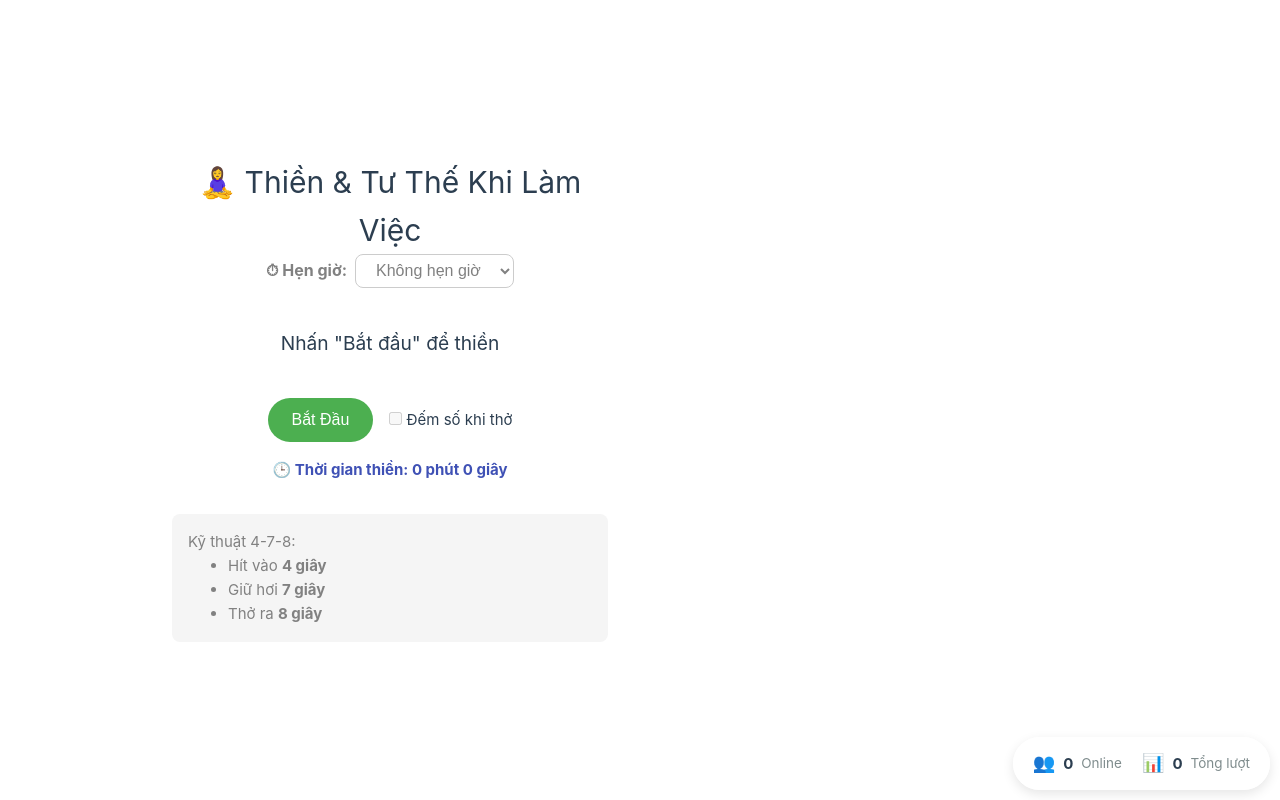
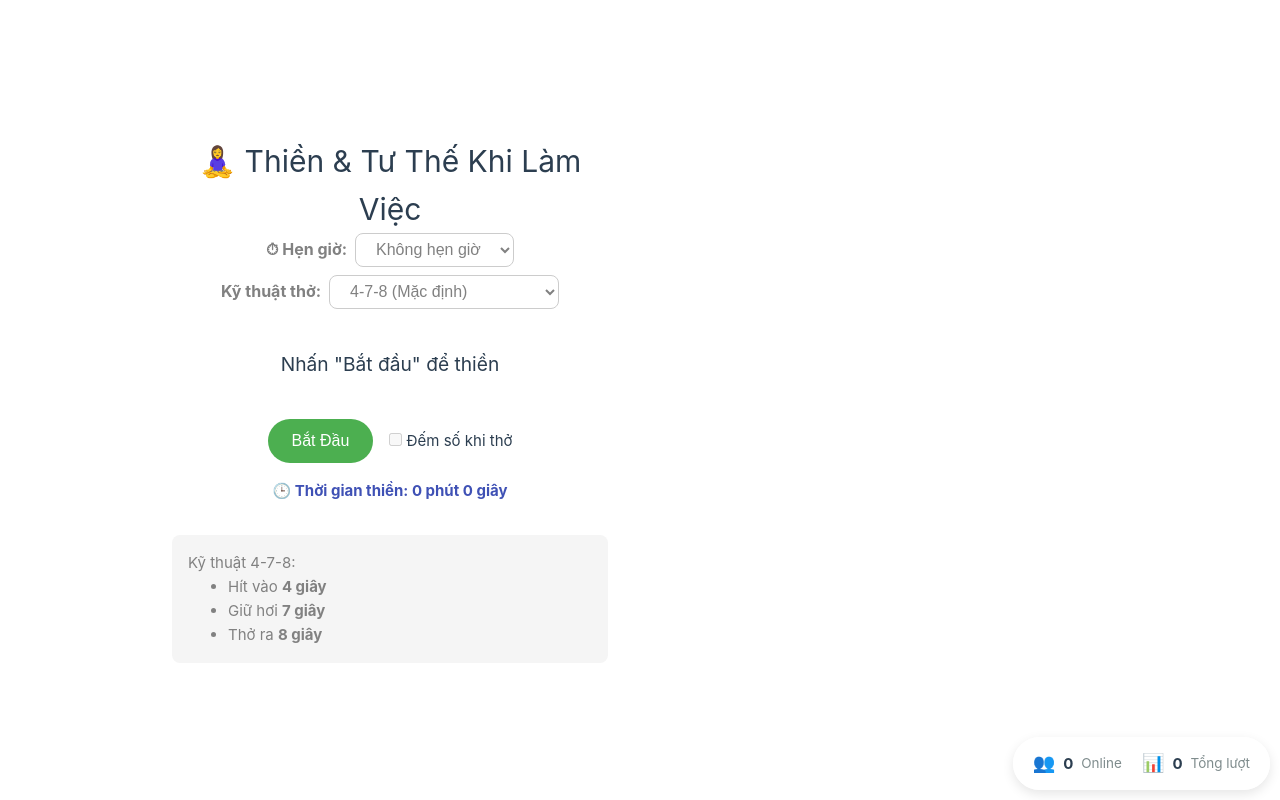
Before and after one commit to hoangthach1402/reminder, a Vue app: page / in a window 1280 px wide. Built offline with nearby package versions, Linux system fonts and the light colour scheme; no server answers; the database is empty.

Commit message:
add box breath

```diff
--- a/src/App.vue
+++ b/src/App.vue
@@ -4,7 +4,10 @@ import { Howl } from 'howler';
 import UserCounter from './components/UserCounter.vue';
 
 // Cấu hình
-const BREATH_CYCLE = { IN: 4, HOLD: 7, OUT: 8 };
+const BREATH_CYCLE = {
+  DEFAULT: { IN: 4, HOLD: 7, OUT: 8 },
+  BOX: { IN: 4, HOLD: 4, OUT: 4, HOLD2: 4 }
+};
 const POSTURE_REMINDER_INTERVAL = 3 * 60 * 1000;
 
 // Âm thanh
@@ -23,6 +26,7 @@ const currentMode = ref(null); // 'breathing' | 'posture'
 const enableCount = ref(false);
 const elapsedTime = ref(0);
 const phaseTimeLeft = ref(0);
+const breathingTechnique = ref('DEFAULT'); // 'DEFAULT' | 'BOX'
 
 let breathInterval, postureInterval, timerInterval;
 let countTimeouts = [];
@@ -33,6 +37,7 @@ const meditationDuration = ref(10); // thời lượng hẹn giờ (phút)
 let timeoutStop; // timeout để dừng sau thời gian hẹn giờ
 const selectedDuration = ref(0); // phút, 0 là không hẹn giờ
 let stopAfterTimeout = null;
+
 // Hàm đếm số (1 -> n)
 const playCountSound = (n) => {
   if (!isActive.value || !enableCount.value) return;
@@ -75,16 +80,47 @@ const startPhase = (label, duration, sound, nextPhase) => {
   }, 1000);
 };
 
-// Bắt đầu chu kỳ hít thở
-const startBreathingCycle = () => {
+// Bắt đầu chu kỳ hít thở mặc định (4-7-8)
+const startDefaultBreathingCycle = () => {
   if (!isActive.value) return;
   currentMode.value = 'breathing';
 
-  startPhase('Hít vào', BREATH_CYCLE.IN, sounds.breatheIn, () => {
-    startPhase('Giữ hơi', BREATH_CYCLE.HOLD, sounds.hold, () => {
-      startPhase('Thở ra', BREATH_CYCLE.OUT, sounds.breatheOut);
+  startPhase('Hít vào', BREATH_CYCLE.DEFAULT.IN, sounds.breatheIn, () => {
+    startPhase('Giữ hơi', BREATH_CYCLE.DEFAULT.HOLD, sounds.hold, () => {
+      startPhase('Thở ra', BREATH_CYCLE.DEFAULT.OUT, sounds.breatheOut);
     });
   });
+};
+
+// Bắt đầu chu kỳ thở hộp (Box Breathing 4-4-4-4)
+const startBoxBreathingCycle = () => {
+  if (!isActive.value) return;
+  currentMode.value = 'breathing';
+
+  startPhase('Hít vào', BREATH_CYCLE.BOX.IN, sounds.breatheIn, () => {
+    startPhase('Giữ hơi', BREATH_CYCLE.BOX.HOLD, sounds.hold, () => {
+      startPhase('Thở ra', BREATH_CYCLE.BOX.OUT, sounds.breatheOut, () => {
+        startPhase('Giữ hơi', BREATH_CYCLE.BOX.HOLD2, sounds.hold);
+      });
+    });
+  });
+};
+
+// Chọn chu kỳ hít thở dựa trên kỹ thuật được chọn
+const startBreathingCycle = () => {
+  if (breathingTechnique.value === 'BOX') {
+    startBoxBreathingCycle();
+  } else {
+    startDefaultBreathingCycle();
+  }
+};
+
+// Tính tổng thời gian một chu kỳ thở
+const getBreathCycleDuration = () => {
+  if (breathingTechnique.value === 'BOX') {
+    return BREATH_CYCLE.BOX.IN + BREATH_CYCLE.BOX.HOLD + BREATH_CYCLE.BOX.OUT + BREATH_CYCLE.BOX.HOLD2;
+  }
+  return BREATH_CYCLE.DEFAULT.IN + BREATH_CYCLE.DEFAULT.HOLD + BREATH_CYCLE.DEFAULT.OUT;
 };
 
 // Nhắc tư thế
@@ -120,7 +156,7 @@ const toggleSystem = () => {
 
     breathInterval = setInterval(
       startBreathingCycle,
-      (BREATH_CYCLE.IN + BREATH_CYCLE.HOLD + BREATH_CYCLE.OUT) * 1000
+      getBreathCycleDuration() * 1000
     );
     postureInterval = setInterval(triggerPostureReminder, POSTURE_REMINDER_INTERVAL);
 
@@ -150,6 +186,7 @@ const toggleSystem = () => {
     status.value = 'Đã dừng';
   }
 };
+
 // Cleanup
 onBeforeUnmount(() => {
   clearInterval(breathInterval);
@@ -174,6 +211,13 @@ onBeforeUnmount(() => {
       </select>
     </div>
 
+    <div class="breath-technique">
+      <label>Kỹ thuật thở:</label>
+      <select v-model="breathingTechnique" :disabled="isActive">
+        <option value="DEFAULT">4-7-8 (Mặc định)</option>
+        <option value="BOX">Thở hộp (Box Breathing)</option>
+      </select>
+    </div>
 
     <div class="status-box" :class="{ breathing: currentMode === 'breathing', posture: currentMode === 'posture' }">
       {{ status }}
@@ -193,13 +237,24 @@ onBeforeUnmount(() => {
       🕒 Thời gian thiền: {{ Math.floor(elapsedTime / 60) }} phút {{ elapsedTime % 60 }} giây
     </div>
 
-    <div class="breath-guide">
+    <div class="breath-guide" v-if="breathingTechnique === 'DEFAULT'">
       <p>Kỹ thuật 4-7-8:</p>
       <ul>
         <li>Hít vào <span>4 giây</span></li>
         <li>Giữ hơi <span>7 giây</span></li>
         <li>Thở ra <span>8 giây</span></li>
       </ul>
+    </div>
+
+    <div class="breath-guide" v-else>
+      <p>Kỹ thuật Thở hộp (Box Breathing):</p>
+      <ul>
+        <li>Hít vào <span>4 giây</span></li>
+        <li>Giữ hơi <span>4 giây</span></li>
+        <li>Thở ra <span>4 giây</span></li>
+        <li>Giữ hơi <span>4 giây</span></li>
+      </ul>
+      <p class="benefit">Lợi ích: Ổn định nhịp tim, giảm stress cấp tốc (dùng trong quân đội, thể thao). Độ khó: ⭐⭐ (Dễ nhớ nhưng cần kiểm soát tốt).</p>
     </div>
 
     <UserCounter class="user-counter" />
@@ -259,6 +314,12 @@ button.active {
   font-weight: bold;
   color: #818181;
 }
+.breath-guide .benefit {
+  font-weight: normal;
+  font-size: 0.9rem;
+  margin-top: 0.5rem;
+  color: #666;
+}
 .meditation-time {
   font-size: 1.1rem;
   margin-bottom: 0.5rem;
@@ -290,20 +351,21 @@ button.active {
   border-radius: 5px;
   border: 1px solid #ccc;
 }
-.timer-select {
+.timer-select, .breath-technique {
   display: flex;
   align-items: center;
   gap: 0.5rem;
   justify-content: center;
   font-size: 1rem;
+  margin-bottom: 0.5rem;
 }
 
-.timer-select label {
+.timer-select label, .breath-technique label {
   font-weight: bold;
   color: #818181;
 }
 
-.timer-select select {
+.timer-select select, .breath-technique select {
   padding: 0.4rem 1rem;
   border-radius: 8px;
   border: 1px solid #ccc;
@@ -313,11 +375,10 @@ button.active {
   transition: border-color 0.3s;
 }
 
-.timer-select select:disabled {
+.timer-select select:disabled, .breath-technique select:disabled {
   background-color: #f0f0f0;
   color: #999;
   cursor: not-allowed;
   border-color: #ddd;
 }
-
 </style>
```
Lines whose indentation alone changed are shown as unchanged.
